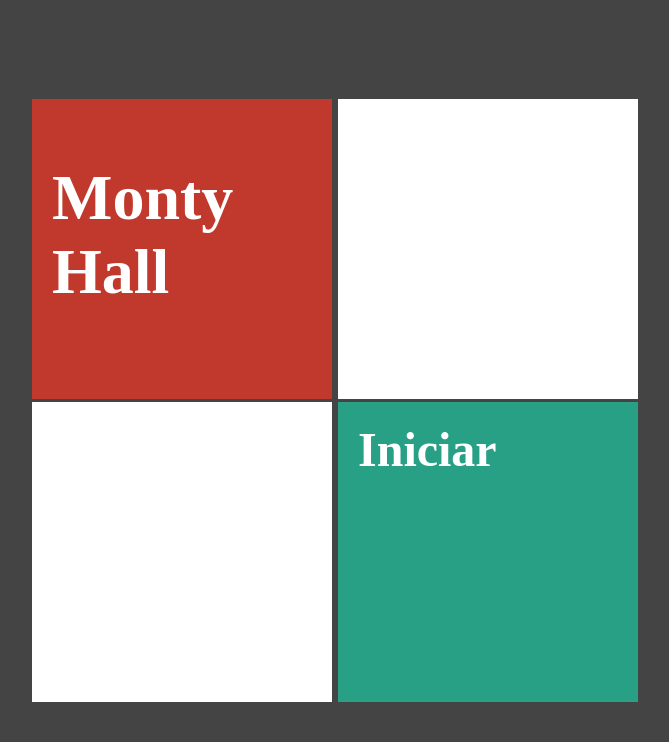
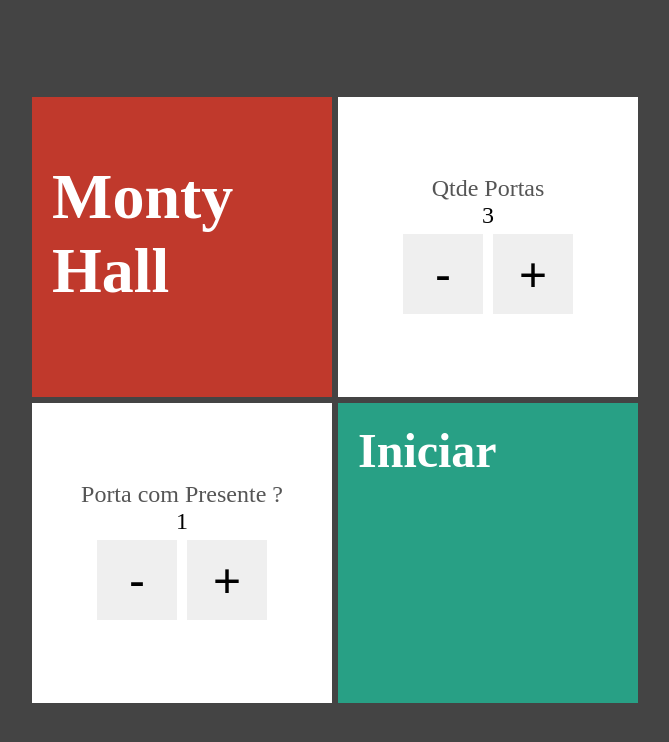
Before and after one commit to Victor110901/Porta-Premiada, a Next.js app: page / in a window 1280 px wide. Shown: the top 742 px of the page, without its empty margins (305-974 px from the left). Built offline with nearby package versions, Linux system fonts and the light colour scheme.

Commit message:
Aula 94 next Finalizando formulario (Tela inicial)

```diff
--- /dev/null
+++ b/components/EntradaNumerica.tsx
@@ -0,0 +1,23 @@
+import styles from "../styles/EntradaNumerica.module.css"
+
+interface EntradaNumericaProps {
+    text: string
+    value: number
+    onChange: (newValue: number) => void
+}
+
+export default function EntradaNumerica(props: EntradaNumericaProps) {
+    const dec = () => props.onChange(props.value - 1)
+    const inc = () => props.onChange(props.value + 1)
+
+    return (
+        <div className={styles.entradaNumerica}>
+            <span className={styles.text}>{props.text}</span>
+            <span className={styles.value}>{props.value}</span>
+            <div className={styles.botoes}>
+                <button className={styles.btn} onClick={dec}>-</button>
+                <button className={styles.btn} onClick={inc}>+</button>
+            </div>
+        </div>
+    )
+}
--- a/pages/index.tsx
+++ b/pages/index.tsx
@@ -1,21 +1,31 @@
 import styles from "../styles/Formulario.module.css";
 import Cartao from "../components/Cartao";
 import Link from "next/link";
+import EntradaNumerica from "../components/EntradaNumerica";
+import { useState } from "react";
 
 export default function Formulario() {
+  const [qtdePortas, setQtdePortas] = useState(3)
+  const [comPresente, setComPresente] = useState(1)
+
   return (
     <div className={styles.formulario}>
       <div>
         <Cartao bgcolor="#c0392c">
           <h1>Monty Hall</h1>
         </Cartao>
-        <Cartao></Cartao>
+        <Cartao>
+          <EntradaNumerica text="Qtde Portas"
+            value={qtdePortas} onChange={novaQtde => setQtdePortas(novaQtde)} />
+        </Cartao>
       </div>
       <div>
-        <Cartao></Cartao>
-
+        <Cartao>
+          <EntradaNumerica text="Porta com Presente ?"
+            value={comPresente} onChange={novaPortaComPresente => setComPresente(novaPortaComPresente)} />
+        </Cartao>
         <Cartao bgcolor="#28a085">
-          <Link href={`/jogo/4/2`}>
+          <Link href={`/jogo/${qtdePortas}/${comPresente}`}>
             <h2 className={styles.link}>Iniciar</h2>
           </Link>
         </Cartao>
--- /dev/null
+++ b/styles/EntradaNumerica.module.css
@@ -0,0 +1,32 @@
+.entradaNumerica {
+    display: flex;
+    flex: 1;
+    flex-direction: column;
+    align-items: center;
+    justify-content: center;
+    color: #000;
+}
+
+.text {
+    color: #555;
+    font-size: 1.5rem;
+}
+
+.value {
+    font-size: 1.5rem;
+}
+
+.botoes {
+    display: flex;
+}
+
+.btn {
+    display: flex;
+    justify-content: center;
+    align-items: center;
+    font-size: 3rem;
+    height: 80px;
+    width: 80px;
+    margin: 5px;
+    border: none;
+}
--- a/styles/Formulario.module.css
+++ b/styles/Formulario.module.css
@@ -1,8 +1,13 @@
 .formulario {
     display: flex;
+    flex-direction: column;
     justify-content: center;
     align-items: center;
     height: 100vh;
+}
+
+.formulario > div {
+    display: flex;
 }
 
 .link {
@@ -11,4 +16,5 @@
     align-items: center;
     flex: 1;
     margin: 0;
+    cursor: pointer
 }
```
Also changed, not shown: components/Presente.tsx (renamed from components/Presente.jsx).
